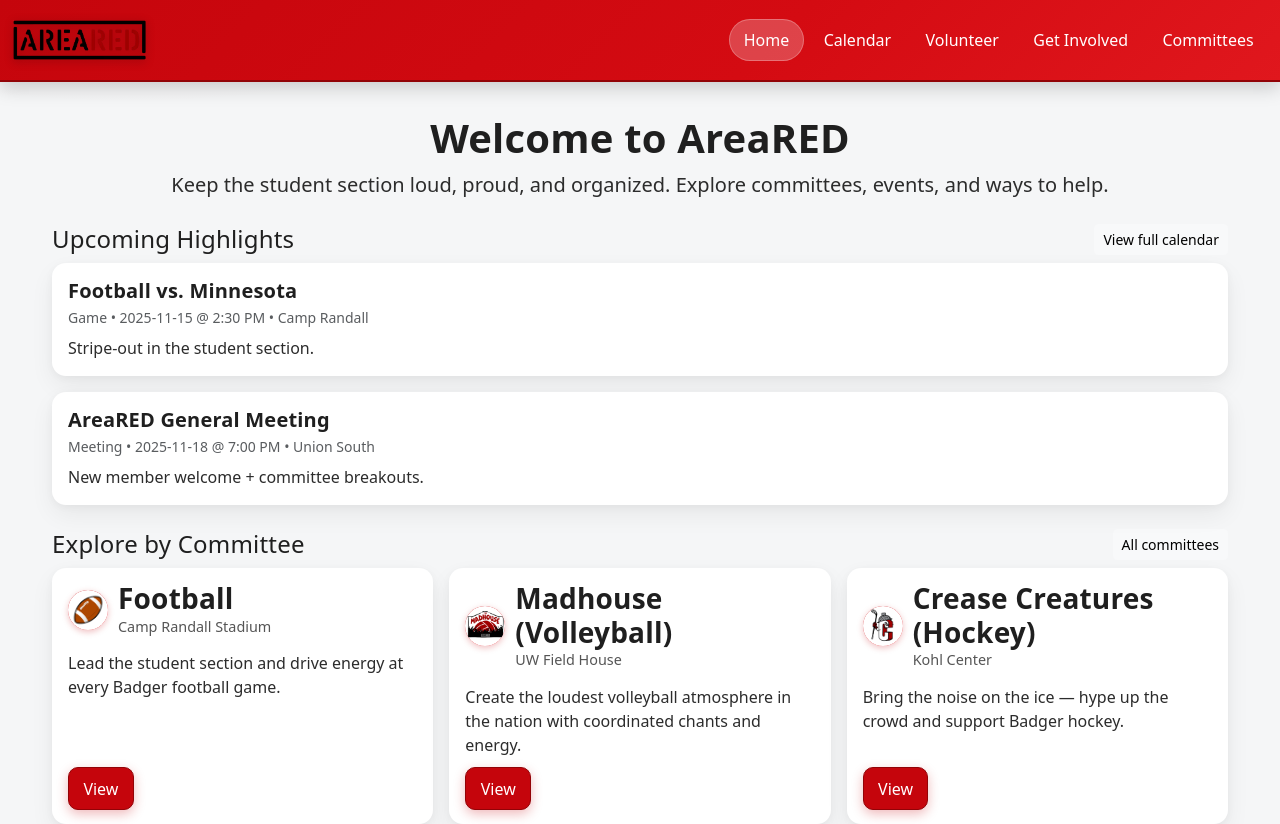
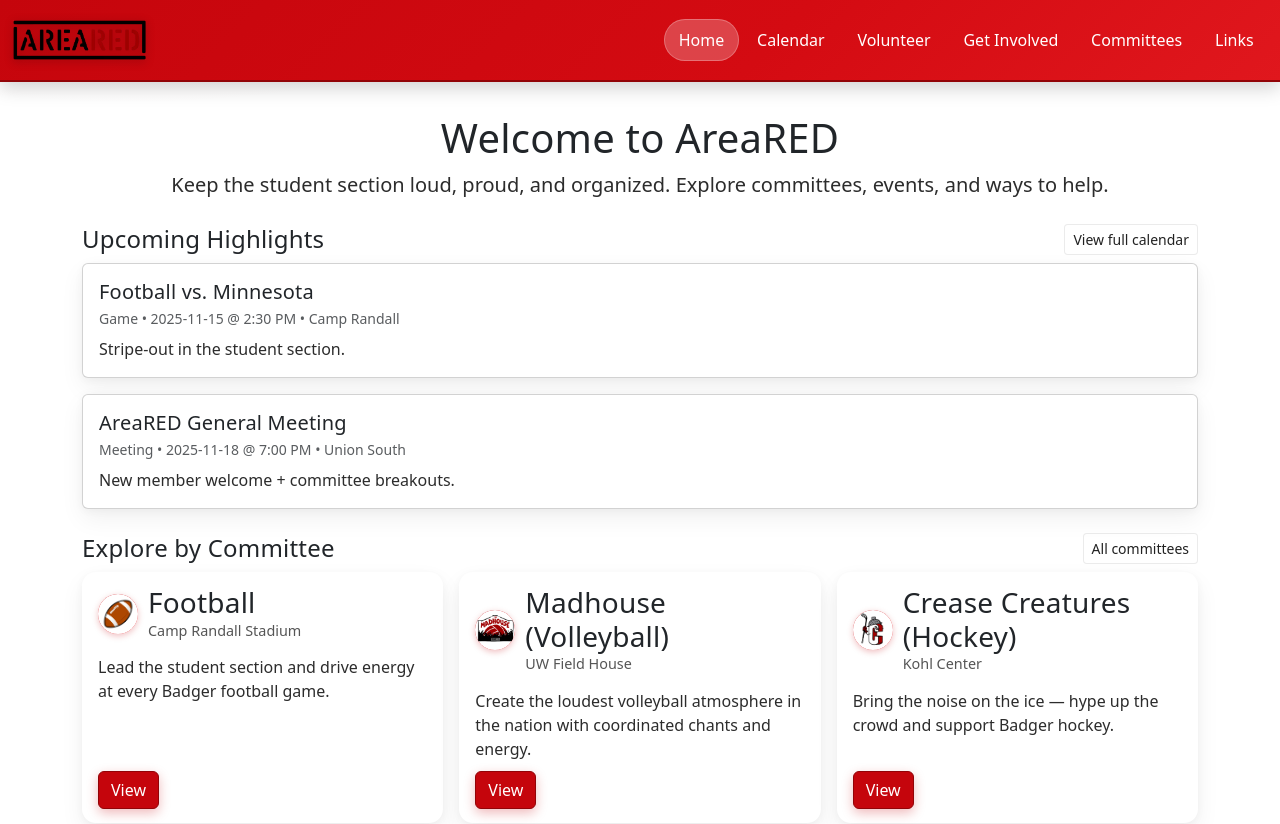
Before and after one commit to CS571-F25/p96, a React (Vite) app: page /#/ in a window 1280 px wide. Shown: the top 824 px of the page. Built offline with nearby package versions, Linux system fonts and the light colour scheme.

Commit message:
New Links Page

```diff
--- a/src/components/NavBar.jsx
+++ b/src/components/NavBar.jsx
@@ -3,39 +3,24 @@
 import { Link, NavLink } from "react-router-dom";
 import logo from "../assets/AreaREDLogo.png";
 
-/**
- * Responsive AreaRED navbar (no dropdown)
- * - Mobile: brand on first row, nav centered below
- * - Desktop (≥992px): brand left, nav right
- */
+/** Simplified navbar (no dropdown) */
 export default function NavBar() {
   return (
     <Navbar className="navbar-uw navbar-elevated" variant="dark">
       <Container fluid className="navbar-container">
-        {/* Row 1: Brand */}
         <div className="brand-row">
           <Navbar.Brand as={Link} to="/" className="brand-uw d-flex align-items-center">
             <img src={logo} alt="AreaRED Logo" className="brand-logo" />
           </Navbar.Brand>
         </div>
 
-        {/* Row 2: Nav */}
         <Nav className="nav-row">
-          <Nav.Link as={NavLink} to="/" end className="navlink-pill">
-            Home
-          </Nav.Link>
-          <Nav.Link as={NavLink} to="/calendar" className="navlink-pill">
-            Calendar
-          </Nav.Link>
-          <Nav.Link as={NavLink} to="/volunteer" className="navlink-pill">
-            Volunteer
-          </Nav.Link>
-          <Nav.Link as={NavLink} to="/get-involved" className="navlink-pill">
-            Get Involved
-          </Nav.Link>
-          <Nav.Link as={NavLink} to="/committees" className="navlink-pill">
-            Committees
-          </Nav.Link>
+          <Nav.Link as={NavLink} to="/" end className="navlink-pill">Home</Nav.Link>
+          <Nav.Link as={NavLink} to="/calendar" className="navlink-pill">Calendar</Nav.Link>
+          <Nav.Link as={NavLink} to="/volunteer" className="navlink-pill">Volunteer</Nav.Link>
+          <Nav.Link as={NavLink} to="/get-involved" className="navlink-pill">Get Involved</Nav.Link>
+          <Nav.Link as={NavLink} to="/committees" className="navlink-pill">Committees</Nav.Link>
+          <Nav.Link as={NavLink} to="/links" className="navlink-pill">Links</Nav.Link> {/* NEW */}
         </Nav>
       </Container>
     </Navbar>
--- /dev/null
+++ b/src/pages/Links.jsx
@@ -0,0 +1,97 @@
+import React from "react";
+
+/** Tiny inline SVGs (no extra libs) */
+const IG = () => (
+  <svg width="18" height="18" viewBox="0 0 24 24" aria-hidden="true">
+    <path fill="currentColor" d="M7 2h10a5 5 0 0 1 5 5v10a5 5 0 0 1-5 5H7a5 5 0 0 1-5-5V7a5 5 0 0 1 5-5Zm0 2a3 3 0 0 0-3 3v10a3 3 0 0 0 3 3h10a3 3 0 0 0 3-3V7a3 3 0 0 0-3-3H7Zm5 3.75A5.25 5.25 0 1 1 6.75 13 5.26 5.26 0 0 1 12 7.75Zm0 2A3.25 3.25 0 1 0 15.25 13 3.25 3.25 0 0 0 12 9.75Zm5.75-2.5a.75.75 0 1 1-.75.75.75.75 0 0 1 .75-.75Z"/>
+  </svg>
+);
+const TT = () => (
+  <svg width="18" height="18" viewBox="0 0 24 24" aria-hidden="true">
+    <path fill="currentColor" d="M15.5 2v5.2A5.8 5.8 0 0 0 19 8v3a8.8 8.8 0 0 1-3.5-.8v5.1a6.8 6.8 0 1 1-6.7-6.8h.3V11a3.8 3.8 0 1 0 3.8 3.8V2h2.6Z"/>
+  </svg>
+);
+const X = () => (
+  <svg width="18" height="18" viewBox="0 0 24 24" aria-hidden="true">
+    <path fill="currentColor" d="m14.7 3h3.1l-6.8 8.1L19 21h-5.1l-4.1-5.3L5.1 21H2l7.4-8.8L3 3h5.2l3.6 4.8L14.7 3Z"/>
+  </svg>
+);
+const Cam = () => (
+  <svg width="18" height="18" viewBox="0 0 24 24" aria-hidden="true">
+    <path fill="currentColor" d="M3 7a3 3 0 0 1 3-3h2l1.3-1.6A2 2 0 0 1 10.9 2h2.2a2 2 0 0 1 1.6.8L16 4h2a3 3 0 0 1 3 3v10a3 3 0 0 1-3 3H6a3 3 0 0 1-3-3V7Zm9 3.5A4.5 4.5 0 1 0 16.5 15 4.5 4.5 0 0 0 12 10.5Zm0 2A2.5 2.5 0 1 1 9.5 15 2.5 2.5 0 0 1 12 12.5Z"/>
+  </svg>
+);
+const Shop = () => (
+  <svg width="18" height="18" viewBox="0 0 24 24" aria-hidden="true">
+    <path fill="currentColor" d="M4 4h16l-1 14a3 3 0 0 1-3 3H8a3 3 0 0 1-3-3L4 4Zm2 2 1 12a1 1 0 0 0 1 1h7a1 1 0 0 0 1-1l1-12H6Zm3-4h6v2H9V2Z"/>
+  </svg>
+);
+
+const sections = [
+  {
+    title: "Instagram",
+    icon: IG,
+    links: [
+      { label: "AreaRED", url: "https://instagram.com/areared" },
+      { label: "Madhouse (Volleyball)", url: "https://instagram.com/uwmadhouse" },
+      { label: "Crease Creatures (Hockey)", url: "https://instagram.com/creasecreatures" },
+      { label: "Cardinal & White", url: "https://instagram.com/cardinalandwhite" }
+    ]
+  },
+  {
+    title: "TikTok",
+    icon: TT,
+    links: [
+      { label: "AreaRED", url: "https://tiktok.com/@areared" },
+      { label: "Crease Creatures", url: "https://tiktok.com/@creasecreatures" }
+    ]
+  },
+  {
+    title: "Twitter / X",
+    icon: X,
+    links: [{ label: "AreaRED", url: "https://x.com/areared" }]
+  },
+  {
+    title: "Photos",
+    icon: Cam,
+    links: [{ label: "Flickr", url: "https://www.flickr.com/" }] // TODO replace with real
+  },
+  {
+    title: "Merch Collab",
+    icon: Shop,
+    links: [{ label: "Shop Merch", url: "https://example.com/merch" }] // TODO replace with real
+  }
+];
+
+export default function Links() {
+  return (
+    <div className="container py-4">
+      <h1>Links</h1>
+      <p className="text-muted">Quick access to socials, photos, and merch.</p>
+
+      <div className="links-grid">
+        {sections.map((sec) => (
+          <article key={sec.title} className="link-card card p-3">
+            <div className="d-flex align-items-center gap-2 mb-2">
+              <span className="link-icon">{sec.icon && <sec.icon />}</span>
+              <h5 className="mb-0">{sec.title}</h5>
+            </div>
+            <div className="d-flex flex-wrap gap-2">
+              {sec.links.map((l) => (
+                <a
+                  key={l.label}
+                  className="btn btn-light"
+                  href={l.url}
+                  target="_blank"
+                  rel="noreferrer"
+                >
+                  {l.label}
+                </a>
+              ))}
+            </div>
+          </article>
+        ))}
+      </div>
+    </div>
+  );
+}
--- a/src/theme.css
+++ b/src/theme.css
@@ -7,9 +7,12 @@
     --uw-white:#FFFFFF;
     --uw-gold:#FFCE00;
     --nav-h:72px;
+
+    /* Tell Bootstrap our primary is UW red (helps components) */
+    --bs-primary: var(--uw-red);
+    --bs-primary-rgb: 197,5,12;
   }
 
-  /* ----- GLOBAL ----- */
   html,body{max-width:100%;overflow-x:hidden;}
   body,#root{min-height:100vh;}
   .app-main{padding-top:8px;}
@@ -23,93 +26,71 @@
     font-family:system-ui,-apple-system,"Segoe UI",Roboto,Helvetica,Arial,sans-serif;
     color:var(--uw-dark);
   }
+
   .container{max-width:1200px;}
 
-  .card{border:0;border-radius:14px;background:#fff;
-    box-shadow:0 10px 24px rgba(0,0,0,.06),0 2px 8px rgba(0,0,0,.04);}
+  .card{border:0;border-radius:14px;background:#fff;box-shadow:0 10px 24px rgba(0,0,0,.06),0 2px 8px rgba(0,0,0,.04);}
   .table{background:#fff;border-radius:12px;overflow:hidden;box-shadow:0 6px 18px rgba(0,0,0,.06);}
   .table th{background:linear-gradient(90deg,var(--uw-red),#e0171d);color:#fff;font-weight:600;}
-
-  .btn-primary{
-    background:var(--uw-red);border-color:var(--uw-red-dark);
-    border-radius:10px;padding:.55rem .9rem;box-shadow:0 4px 12px rgba(197,5,12,.28);
-  }
-  .btn-primary:hover{background:#b7070c;border-color:var(--uw-red-900);}
-
   h1,h2,h3,h4,h5,h6{color:var(--uw-dark);font-weight:700;letter-spacing:.2px;}
   p{color:#2c2c2c;}
+
+  /* ================= Buttons (force UW red over Bootstrap blue) */
+  .btn{border-radius:10px;}
+  .btn.btn-primary{
+    background:var(--uw-red) !important;
+    border-color:var(--uw-red-dark) !important;
+    box-shadow:0 4px 12px rgba(197,5,12,.28);
+    color:#fff !important;
+  }
+  .btn.btn-primary:hover{background:#b7070c !important;border-color:var(--uw-red-900) !important;}
+  .btn.btn-light{
+    background:#fff !important;
+    border:1px solid rgba(0,0,0,.08) !important;
+    color:#222 !important;
+  }
+  .btn.btn-light:hover{background:#f7f7f7 !important;}
+
+  /* Volunteer filter bar */
   .vol-filter-bar{border:1px solid rgba(0,0,0,.06);border-radius:12px;}
   .vol-filter-bar .btn{border-radius:999px;padding:.35rem .7rem;}
 
-  /* ----- NAVBAR ----- */
+  /* ================= Navbar */
   .navbar-uw{
     background:linear-gradient(135deg,var(--uw-red) 0%,#d40b12 60%,#e0171d 100%);
     border-bottom:2px solid var(--uw-red-dark);
-    position:sticky; top:0; z-index:1020; overflow:visible;
+    position:sticky;top:0;z-index:1020;overflow:visible;
   }
   .navbar-elevated{box-shadow:0 6px 18px rgba(0,0,0,.18);}
-
-  /* 2-row mobile layout by default */
-  .navbar-container{display:flex;flex-direction:column;gap:6px;padding:6px 12px;}
+  .navbar-container{display:flex;flex-direction:column;gap:6px;padding-top:6px;padding-bottom:6px;}
   .brand-row{display:flex;align-items:center;justify-content:center;}
   .brand-uw{color:var(--uw-white)!important;}
-  .brand-logo{height:42px;width:auto;display:block;object-fit:contain;
-    filter:drop-shadow(0 2px 4px rgba(0,0,0,.25));}
+  .brand-logo{height:42px;width:auto;display:block;object-fit:contain;filter:drop-shadow(0 2px 4px rgba(0,0,0,.25));}
+  .nav-row{display:flex;align-items:center;justify-content:center;gap:.25rem;flex-wrap:wrap;overflow:visible;white-space:nowrap;}
 
-  .nav-row{
-    display:flex;align-items:center;justify-content:center;gap:.35rem;
-    flex-wrap:wrap; overflow:visible; white-space:nowrap;
-  }
-
-  /* Desktop: brand left, nav right in one row */
-  @media (min-width:992px){
+  @media (min-width: 992px){
     .navbar-container{flex-direction:row;align-items:center;gap:12px;}
     .brand-row{justify-content:flex-start;}
     .nav-row{margin-left:auto;justify-content:flex-end;flex-wrap:nowrap;}
   }
 
   .navbar-uw .nav-link,.navbar-uw .navbar-brand{color:var(--uw-white)!important;}
-
-  .navlink-pill{
-    position:relative;color:var(--uw-white)!important;
-    padding:.55rem .9rem!important;border-radius:999px;
-    transition:background-color .2s ease,transform .06s ease;
-    display:inline-block;
-  }
-  .navlink-pill:hover{background:rgba(255,255,255,.14);text-decoration:none;}
-  .navlink-pill.active{
-    background:rgba(255,255,255,.23);color:#fff!important;
-    box-shadow:inset 0 0 0 1px rgba(255,255,255,.25);
-  }
-  /* subtle glow underline */
-  .navlink-pill::after{
-    content:"";position:absolute;left:16px;right:16px;bottom:6px;height:2px;
-    background:linear-gradient(90deg,transparent,rgba(255,255,255,.65),transparent);
-    transform:scaleX(0);transform-origin:center;transition:transform .18s ease;
-  }
+  .navlink-pill{position:relative;color:var(--uw-white)!important;padding:0.55rem 0.9rem!important;border-radius:999px;transition:background-color .2s ease,transform .06s ease;}
+  .navlink-pill:hover{background:rgba(255,255,255,0.14);text-decoration:none;}
+  .navlink-pill.active{background:rgba(255,255,255,0.23);color:#fff!important;box-shadow:inset 0 0 0 1px rgba(255,255,255,0.25);}
+  .navlink-pill::after{content:"";position:absolute;left:16px;right:16px;bottom:6px;height:2px;background:linear-gradient(90deg,transparent,rgba(255,255,255,.65),transparent);transform:scaleX(0);transform-origin:center;transition:transform .18s ease;}
   .navlink-pill:hover::after{transform:scaleX(1);}
 
-  /* ----- AVATAR ----- */
-  .avatar-wrap{
-    position:relative;border-radius:999px;overflow:hidden;
-    background:linear-gradient(145deg,var(--uw-red),#e8171d);
-    box-shadow:0 2px 6px rgba(197,5,12,.25);
-    display:inline-flex;align-items:center;justify-content:center;flex:0 0 auto;vertical-align:middle;
-  }
+  /* ================= Avatar */
+  .avatar-wrap{position:relative;border-radius:999px;overflow:hidden;background:linear-gradient(145deg,var(--uw-red),#e8171d);box-shadow:0 2px 6px rgba(197,5,12,.25);display:inline-flex;align-items:center;justify-content:center;flex:0 0 auto;vertical-align:middle;}
   .avatar-img{width:100%;height:100%;object-fit:cover;background:#fff;}
   .avatar-letter{color:#fff;font-weight:800;font-size:.95rem;line-height:1;}
 
-  /* ----- COMMITTEE CARDS + GRID ----- */
+  /* ================= Committees grid/cards */
   .committees-grid{display:grid;gap:16px;grid-template-columns:1fr;align-items:stretch;}
   @media (min-width:600px){.committees-grid{grid-template-columns:repeat(2,minmax(0,1fr));}}
   @media (min-width:992px){.committees-grid{grid-template-columns:repeat(3,minmax(0,1fr));}}
-
-  .committee-card{
-    background:#fff;border-radius:14px;padding:14px 16px;
-    box-shadow:0 10px 24px rgba(0,0,0,.06),0 2px 8px rgba(0,0,0,.04);
-    transition:transform .08s ease,box-shadow .18s ease;
-    display:flex;flex-direction:column;min-height:220px;
-  }
+  .committee-card{background:#fff;border-radius:14px;padding:14px 16px;box-shadow:0 10px 24px rgba(0,0,0,.06),0 2px 8px rgba(0,0,0,.04);transition:transform .08s ease,box-shadow .18s ease;display:flex;flex-direction:column;min-height:220px;}
   .committee-card:hover{transform:translateY(-1px);box-shadow:0 14px 28px rgba(0,0,0,.08),0 4px 12px rgba(0,0,0,.06);}
   .committee-card .card-top{display:flex;align-items:center;gap:10px;margin-bottom:6px;}
   .committee-card .card-titles .title{margin:0;}
@@ -118,30 +99,24 @@
   .committee-card .blurb{margin:8px 0 10px;color:#2c2c2c;}
   .committee-card .card-actions{margin-top:auto;display:flex;gap:8px;flex-wrap:wrap;}
 
-  /* ----- BREADCRUMBS + SUBNAV ----- */
-  .breadcrumb-uw{display:flex;gap:6px;align-items:center;flex-wrap:wrap;
-    font-size:.95rem;color:#555;margin:6px 0 10px;}
+  /* ================= Breadcrumbs + subnav */
+  .breadcrumb-uw{display:flex;gap:6px;align-items:center;flex-wrap:wrap;font-size:.95rem;color:#555;margin:6px 0 10px;}
   .breadcrumb-uw a{color:#444;text-decoration:none;}
   .breadcrumb-uw a:hover{text-decoration:underline;}
   .crumb-sep{opacity:.55;}
 
-  .subnav-uw{display:flex;flex-wrap:wrap;gap:8px;border-bottom:1px solid rgba(0,0,0,.08);
-    margin-bottom:14px;padding-bottom:6px;}
-  .subnav-uw a{text-decoration:none;color:#222;padding:8px 12px;border-radius:999px;
-    transition:background .15s ease,color .15s ease;}
+  .subnav-uw{display:flex;flex-wrap:wrap;gap:8px;border-bottom:1px solid rgba(0,0,0,.08);margin-bottom:14px;padding-bottom:6px;}
+  .subnav-uw a{text-decoration:none;color:#222;padding:8px 12px;border-radius:999px;transition:background .15s ease,color .15s ease;}
   .subnav-uw a:hover{background:rgba(0,0,0,.06);}
   .subnav-uw a.active{background:rgba(197,5,12,.12);color:var(--uw-red-900);font-weight:600;}
 
-  /* ----- SMALL SCREEN TWEAKS ----- */
+  /* ================= Links page */
+  .links-grid{display:grid;grid-template-columns:1fr;gap:16px;}
+  @media (min-width:700px){.links-grid{grid-template-columns:repeat(2,minmax(0,1fr));}}
+  @media (min-width:1100px){.links-grid{grid-template-columns:repeat(3,minmax(0,1fr));}}
+  .link-card .link-icon{display:inline-flex;align-items:center;justify-content:center;width:34px;height:34px;border-radius:8px;background:rgba(197,5,12,.12);color:var(--uw-red-900);}
+
+  /* Small-screen navbar padding tweak */
   @media (max-width:600px){
     .navbar-uw .nav-link{padding:.5rem .7rem!important;font-size:.95rem;}
   }
-  /* Committees grid cards */
-.committee-card{
-    background:#fff; border-radius:14px; padding:14px 16px;
-    box-shadow:0 10px 24px rgba(0,0,0,0.06), 0 2px 8px rgba(0,0,0,0.04);
-    transition:transform .08s ease, box-shadow .18s ease;
-    display:flex; flex-direction:column; min-height:220px;
-    cursor:pointer;               /* NEW: show it's clickable */
-  }
-  .committee-card .card-actions .btn{ position:relative; z-index:2; } /* ensures buttons stay clickable */
```
Also changed, not shown: src/App.jsx (+4 -5 lines), 5 other files (tests, documents, lock files or other folders).
